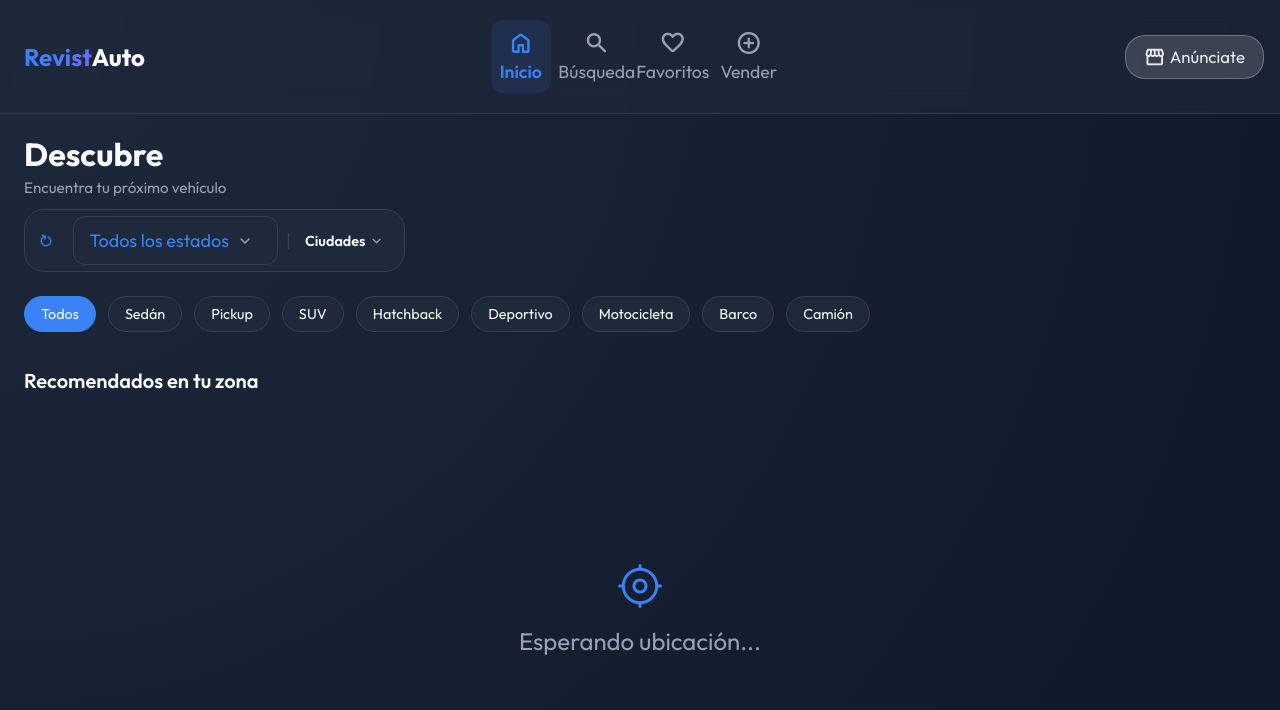
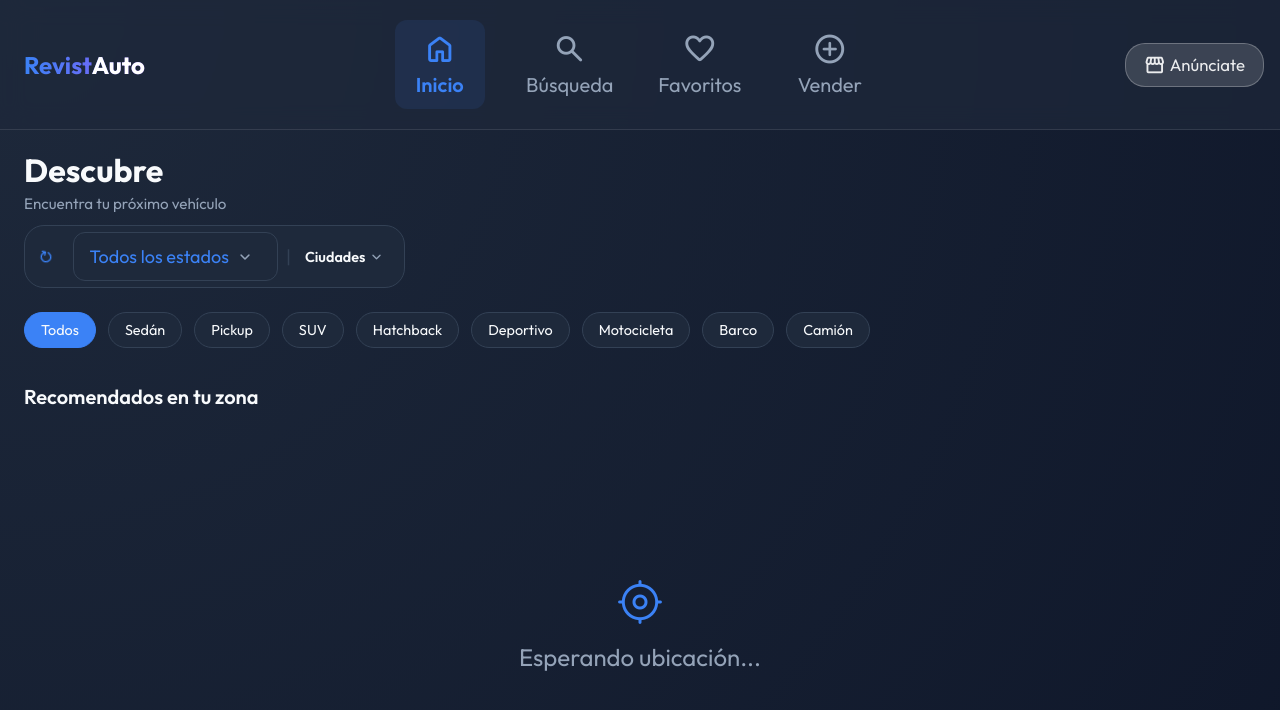
Before and after one commit to rockolasmexicali-del/revistauto, a website: page index.html in a window 1280 px wide. Drawn offline with nearby package versions, Linux system fonts and the light colour scheme; no server answers.

Commit message:
mejora menu pc

```diff
--- a/style.css
+++ b/style.css
@@ -1976,17 +1976,19 @@ input:checked + .slider:before {
     /* Menú de Navegación */
     .desktop-nav {
         display: flex;
-        gap: 16px;
+        gap: 40px !important; /* Más separación entre los botones */
     }
     .desktop-nav .nav-item {
         flex-direction: column !important;
-        font-size: 1.1rem !important;
-        padding: 10px 16px !important;
-        gap: 4px !important;
+        font-size: 1.25rem !important; /* Letra más grande */
+        padding: 12px 20px !important;
+        gap: 6px !important;
         border-radius: 12px !important;
+        min-width: 90px; /* Asegura que el texto no se apriete */
+        text-align: center;
     }
     .desktop-nav .nav-item .material-symbols-rounded {
-        font-size: 26px !important;
+        font-size: 34px !important; /* Íconos más grandes */
     }
 
     /* Botón Anúnciate */
```
